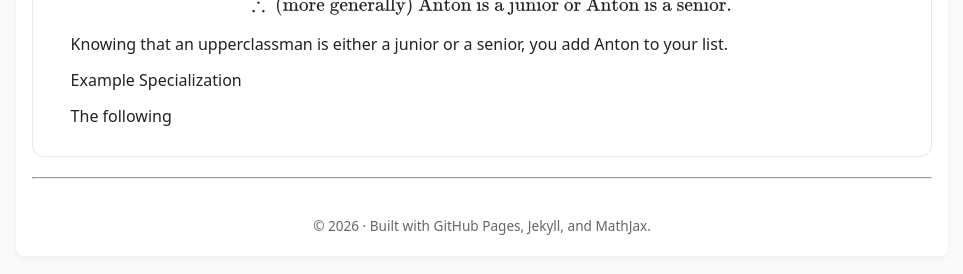
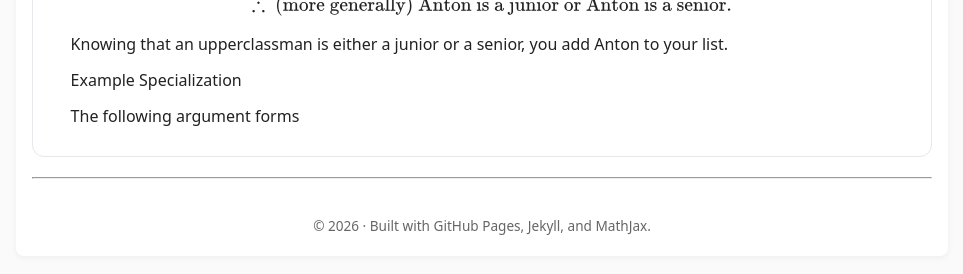
Before and after one commit to SaleemKamaludin/SaleemKamaludin.github.io, a Jekyll site: the page built from courses/comp1604/lecture-notes/lecture-01/index.md, in a window 1280 px wide and 900 px high, scrolled down 5920 px. Shown: the part 612-886 px from the top of the window, without its empty margins (158-1121 px from the left). Built offline with Jekyll 4.4.1, drawn with Linux system fonts in a browser that asks for light colours.

Commit message:
Update text in lecture 01 notes

```diff
--- a/courses/comp1604/lecture-notes/lecture-01/index.md
+++ b/courses/comp1604/lecture-notes/lecture-01/index.md
@@ -1985,4 +1985,4 @@ Knowing that an upperclassman is either a junior or a senior, you add Anton to y
 
 <div class="example__body">
 
-  <p> The following
+  <p> The following argument forms
```
